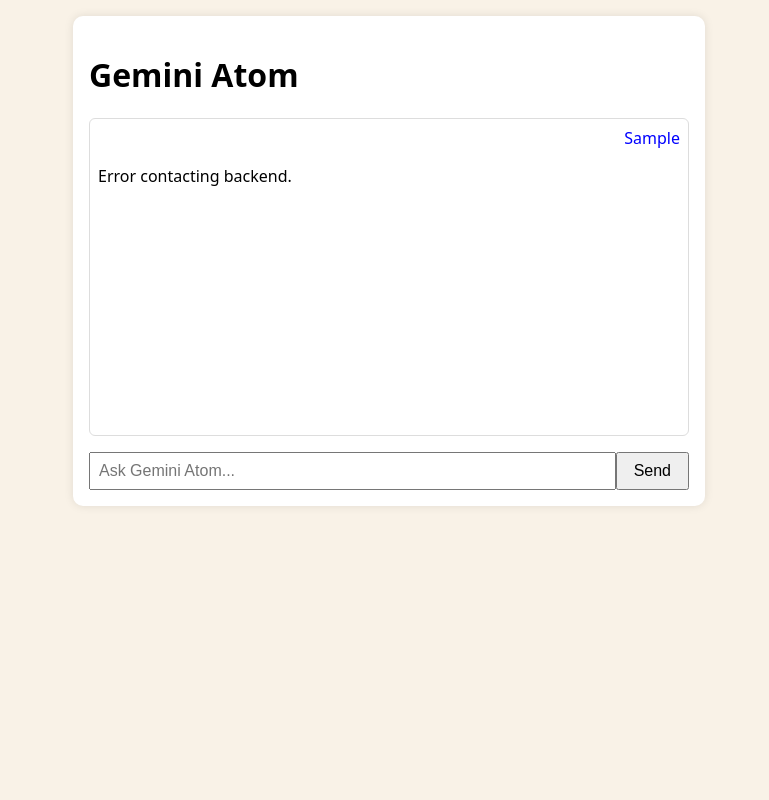
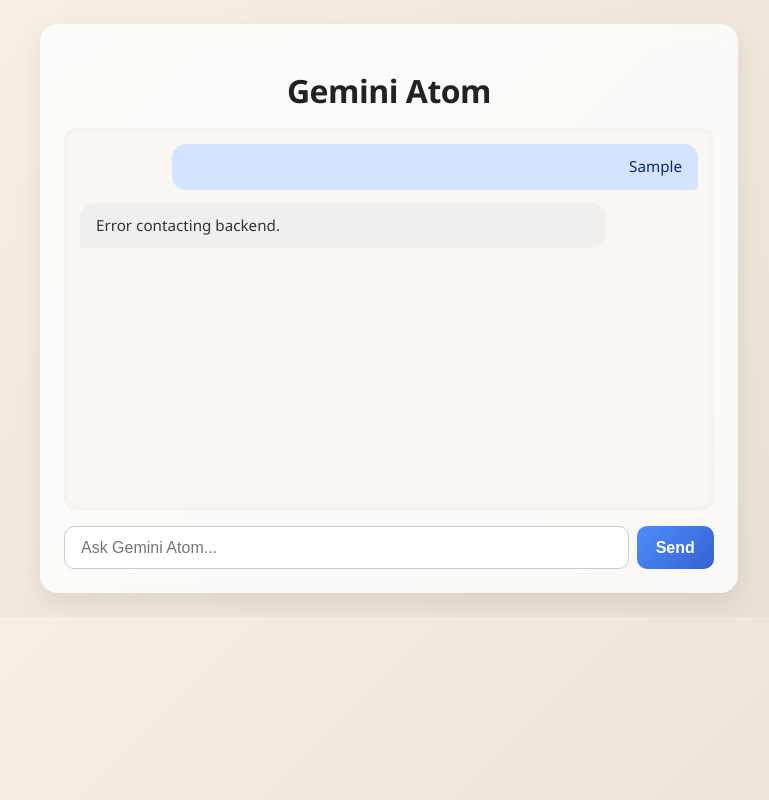
Before and after one commit to cravant/geminiatom, a plain HTML site: page docs/index.html in a window 1280 px wide. Both pictures are taken after typing "Sample" into the empty fields and a click on the button "Send". Shown: the whole page, without its empty margins (251-1020 px from the left). Drawn offline with Linux system fonts and the light colour scheme; no server answers.

Commit message:
Update index.css

```diff
--- a/docs/index.css
+++ b/docs/index.css
@@ -1,57 +1,141 @@
+/* Global styles */
 body {
-  font-family: system-ui, sans-serif;
-  background: #f9f2e7;
+  font-family: 'Segoe UI', Roboto, system-ui, sans-serif;
+  background: linear-gradient(135deg, #f9f2e7, #e6ddd2);
   display: flex;
   flex-direction: column;
   align-items: center;
   margin: 0;
-  padding: 1rem;
+  padding: 1.5rem;
+  color: #333;
 }
 
+/* App container */
 #app {
-  max-width: 600px;
+  max-width: 650px;
   width: 100%;
-  background: white;
-  border-radius: 10px;
-  padding: 1rem;
-  box-shadow: 0 0 10px rgb(0 0 0 / 0.1);
+  background: #ffffffcc;
+  backdrop-filter: blur(10px);
+  border-radius: 18px;
+  padding: 1.5rem;
+  box-shadow: 0 10px 25px rgba(0, 0, 0, 0.08);
+  display: flex;
+  flex-direction: column;
 }
 
-#chat-window {
-  min-height: 300px;
-  max-height: 400px;
-  overflow-y: auto;
-  border: 1px solid #ddd;
-  padding: 0.5rem;
+/* Title */
+#app h1 {
+  text-align: center;
+  font-size: 2rem;
   margin-bottom: 1rem;
-  border-radius: 6px;
+  font-weight: 700;
+  color: #222;
+  letter-spacing: -0.5px;
 }
 
+/* Chat window */
+#chat-window {
+  flex-grow: 1;
+  min-height: 350px;
+  max-height: 450px;
+  overflow-y: auto;
+  border: none;
+  padding: 1rem;
+  margin-bottom: 1rem;
+  border-radius: 12px;
+  background: #faf7f2;
+  box-shadow: inset 0 0 8px rgba(0,0,0,0.05);
+  scroll-behavior: smooth;
+}
+
+/* Chat bubbles */
 .message {
-  margin-bottom: 1rem;
+  max-width: 80%;
+  padding: 0.75rem 1rem;
+  border-radius: 14px;
+  margin-bottom: 0.8rem;
+  word-wrap: break-word;
+  font-size: 0.95rem;
+  line-height: 1.4;
+  animation: fadeIn 0.25s ease-in;
 }
 
 .message.user {
+  background: #d4e3ff;
+  align-self: flex-end;
   text-align: right;
-  color: blue;
+  border-bottom-right-radius: 4px;
+  color: #0a2a66;
+  margin-left: auto;
 }
 
 .message.bot {
+  background: #f0efed;
+  align-self: flex-start;
   text-align: left;
-  color: black;
+  border-bottom-left-radius: 4px;
+  color: #333;
+  margin-right: auto;
 }
 
+/* Form styles */
 form {
   display: flex;
+  gap: 0.5rem;
 }
 
 input[type="text"] {
   flex: 1;
-  padding: 0.5rem;
+  padding: 0.7rem 1rem;
   font-size: 1rem;
+  border-radius: 10px;
+  border: 1px solid #ccc;
+  outline: none;
+  background: #fff;
+  transition: border-color 0.2s ease;
 }
 
+input[type="text"]:focus {
+  border-color: #7aa6ff;
+}
+
+/* Send button */
 button {
-  padding: 0 1rem;
+  padding: 0 1.2rem;
   font-size: 1rem;
+  border-radius: 10px;
+  border: none;
+  background: linear-gradient(135deg, #4f8efc, #3461d1);
+  color: white;
+  font-weight: 600;
+  cursor: pointer;
+  transition: background 0.2s ease, transform 0.1s ease;
 }
+
+button:hover {
+  background: linear-gradient(135deg, #3461d1, #1d3f9f);
+}
+
+button:active {
+  transform: scale(0.97);
+}
+
+/* Scrollbar styling */
+#chat-window::-webkit-scrollbar {
+  width: 6px;
+}
+
+#chat-window::-webkit-scrollbar-thumb {
+  background: #ccc;
+  border-radius: 3px;
+}
+
+#chat-window::-webkit-scrollbar-thumb:hover {
+  background: #999;
+}
+
+/* Animations */
+@keyframes fadeIn {
+  from { opacity: 0; transform: translateY(3px); }
+  to { opacity: 1; transform: translateY(0); }
+}
```
